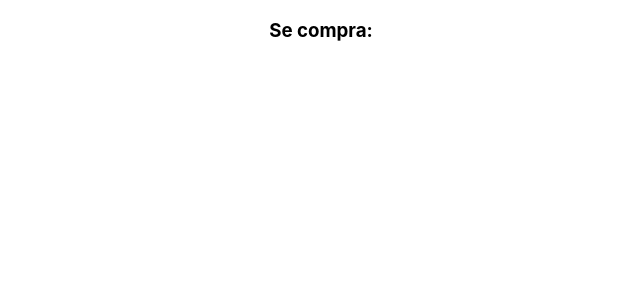
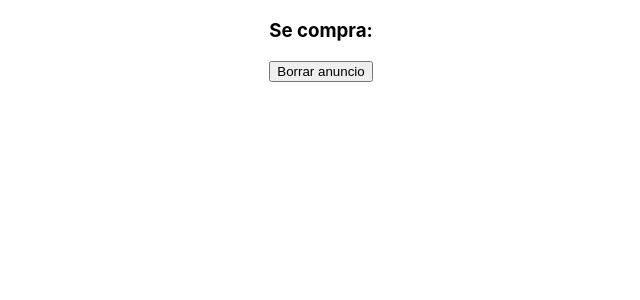
Before and after one commit to cristianchantada/proyecto-nodepop-react, a React (Create React App) app: page /adverts/1 in a window 1280 px wide. Shown: the top 300 px of the page, without its empty margins (319-959 px from the left). Built offline with nearby package versions, Linux system fonts and the light colour scheme; no server answers; sample sign-in values are in the browser's storage.

Commit message:
Se realiza funcionalidad de borrar anuncio correctamente

```diff
--- a/src/api/service.js
+++ b/src/api/service.js
@@ -33,7 +33,8 @@ export async function getAdv(id) {
   return response;
 }
 
-export function deleteAdv(id) {
-  const response = client.delete(`/api/v1/adverts/${id}`);
+export async function deleteAdv(id) {
+  console.log('en serviceDelete', {id});
+  const response = await client.delete(`/v1/adverts/${id}`);
   return response;
 }
--- a/src/components/AdvertDetail.jsx
+++ b/src/components/AdvertDetail.jsx
@@ -1,14 +1,23 @@
 import { useEffect, useState } from "react";
 import { getAdv } from "../api/service";
 import { useParams } from "react-router-dom";
+import Button from "./common/button";
+import { deleteAdv } from "../api/service";
+import { useNavigate } from "react-router-dom";
 
 
 function AdvertDetail(){
 
   const[advert, setAdvert] = useState({});
+  const navigate = useNavigate();
   const {id} = useParams();
 
-  console.log(advert);
+  console.log('en advertDatail', id);
+
+  const handleDelete = () => {
+    deleteAdv(id).then(alert('El anuncio ha sido borrado correctamente'));
+    navigate('/');
+  }
 
   useEffect(() => {
 
@@ -22,6 +31,7 @@ function AdvertDetail(){
     <div className='container detailContainer'>
       <h3><span>Se {advert.sale ? "vende": "compra"}:</span> {advert.name}</h3>
       <p>{advert.price}</p>
+      <Button handleButtonClick={handleDelete} title={'Borrar anuncio'}/>
     </div>
   );
 }
--- a/src/components/AdvertsPage.jsx
+++ b/src/components/AdvertsPage.jsx
@@ -23,7 +23,6 @@ function AdvertsPage({handleLogout, isLogged}) {
               <Link to={`/adverts/${advert.id}`}>
                 <h3><span>Se {advert.sale ? "vende": "compra"}:</span> {advert.name}</h3>
                 <p>{advert.price}</p>
-                <AdvertDetail {...advert} />
               </Link>
             </li>
           ))}
```
